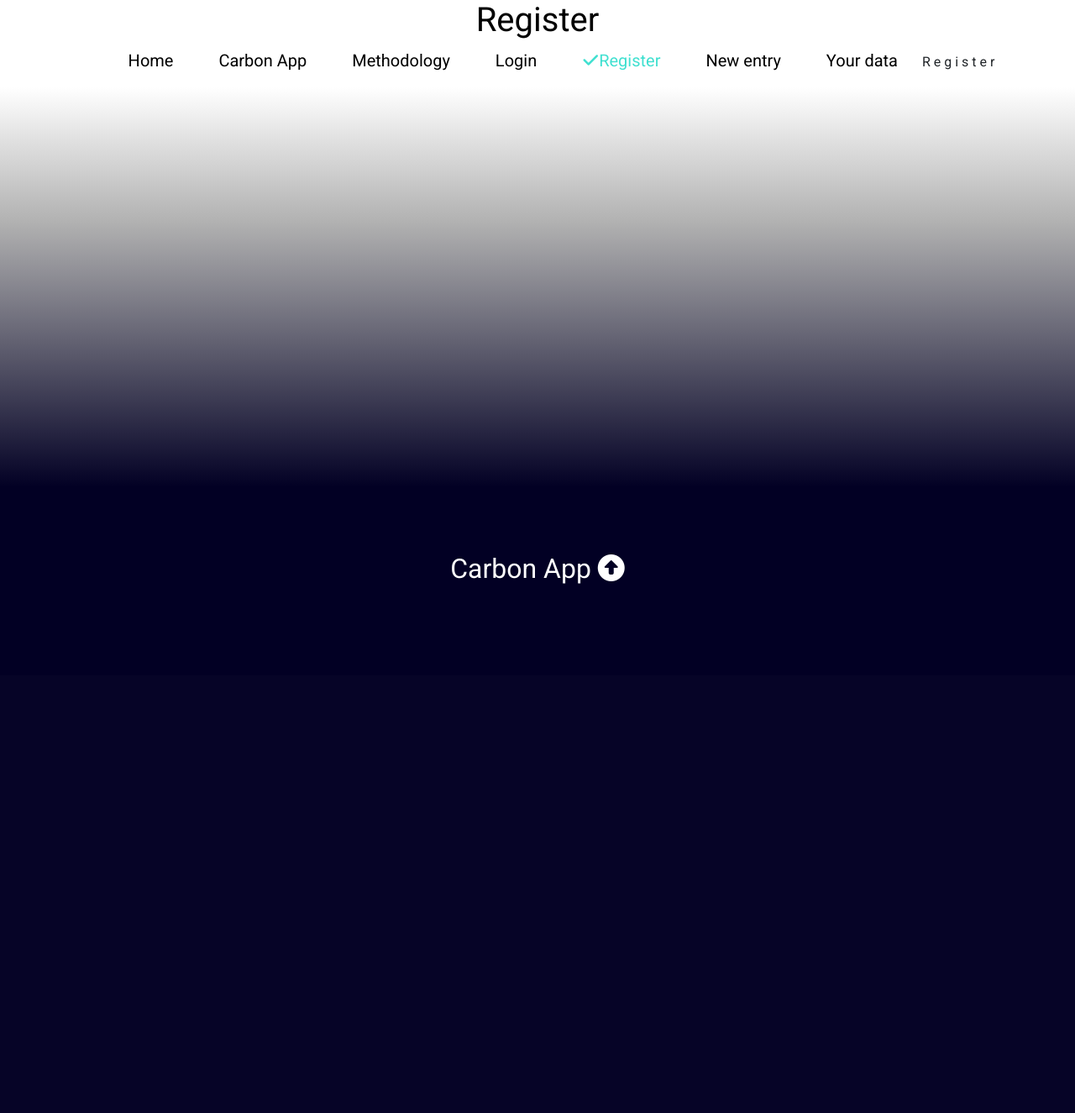
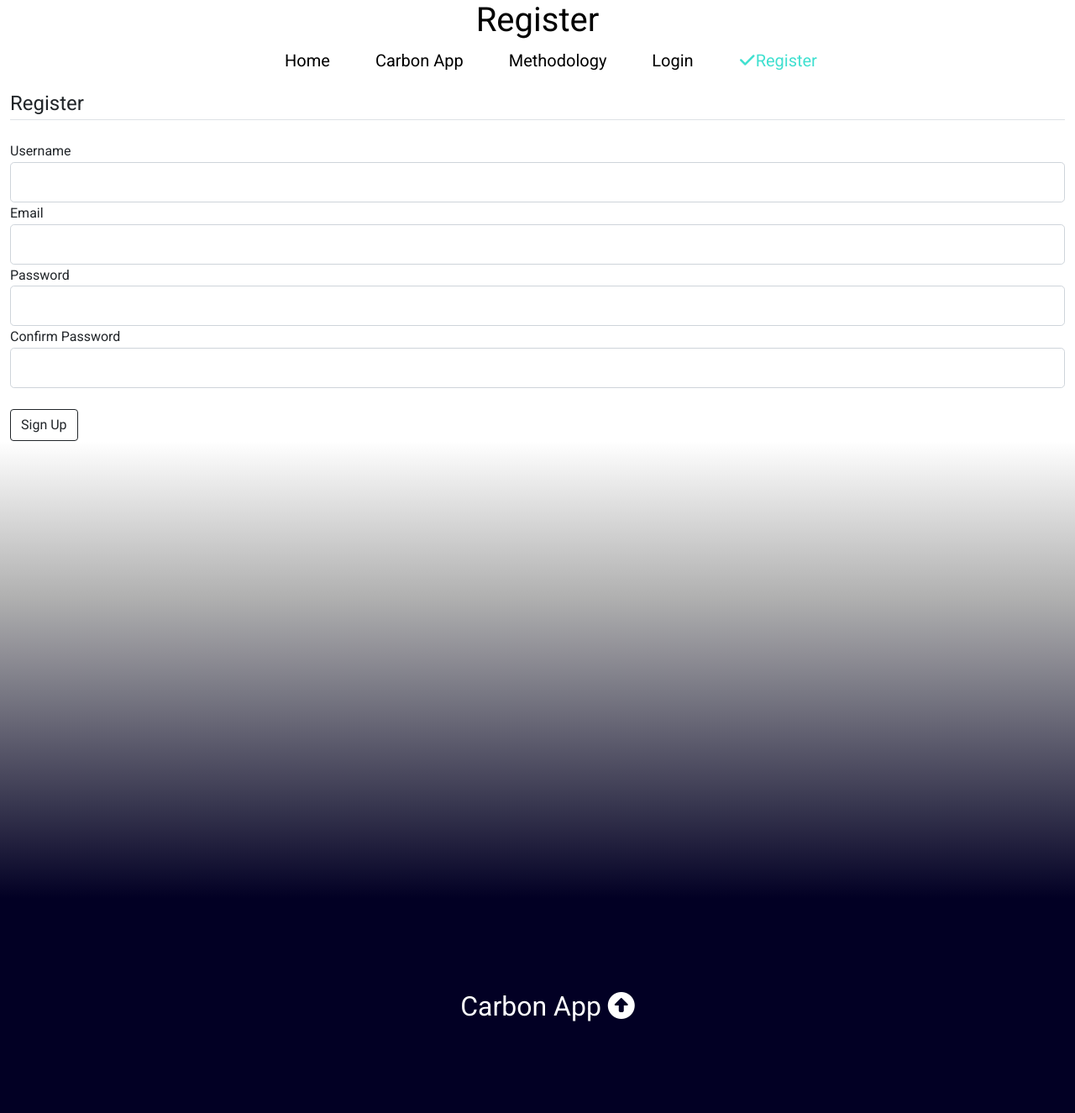
Before and after one commit to theoyster1/github_2023, a Flask app: page /users in a window 1280 px wide. Shown: the whole page at 84% size. Before the commit the page ends 695 px from the top, so only its background shows below. Run offline with Flask 2, Linux system fonts and the light colour scheme; some libraries are stand-ins or nearby versions.

Commit message:
Add files via upload

```diff
--- a/capp/__init__.py
+++ b/capp/__init__.py
@@ -1,6 +1,9 @@
 from flask import Flask
+import os
 
 application = Flask(__name__)
+
+application.config['SECRET_KEY'] = '3oueqkfdfas8ruewqndr8ewrewrouewrere44554'
 
 from capp.home.routes import home
 from capp.methodology.routes import methodology
--- a/capp/static/home.css
+++ b/capp/static/home.css
@@ -0,0 +1,10 @@
+
+.formula {
+    display: flex;
+    color: black;
+    flex-direction: row;
+    height: flex;
+    background-color: #ffffff;
+    padding: 0 0px;
+
+}
--- a/capp/static/layout.css
+++ b/capp/static/layout.css
@@ -1,6 +1,7 @@
 
 /* Google fonts Roboto  */
 @import url('https://fonts.googleapis.com/css2?family=Roboto:wght@100;400&display=swap');
+
 
 /* CSS utilities */
 *{
@@ -15,7 +16,7 @@ body {
 }
 .container {
   margin: auto;
-  max-width: 1320px;
+  max-width: 100%;
 }
 ul {
   list-style: none;
@@ -79,22 +80,25 @@ img {
 /* Footer  */
 
 .section_footer {
+    position: relative;
+    min-height: 100vh;
     background: rgb(2,0,36);
     background: linear-gradient(0deg, rgba(2,0,36,1) 32%, rgba(177,177,177,1) 77%, rgba(255,255,255,1) 100%);
 }
 
 .footer {
   display: flex;
-  position: relative;
+  position: absolute;
+  bottom: 0;
   align-items: center;
   justify-content: center;
   width: 100%;
-  height: 700px;
   background: rgb(2,0,36);
   background: linear-gradient(0deg, rgba(2,0,36,1) 32%, rgba(177,177,177,1) 77%, rgba(255,255,255,1) 100%);
 }
 #footer_text {
     position: absolute;
+    text-align: center;
     bottom: 100px;
     color: white;
 }
@@ -117,6 +121,7 @@ img {
     color: #568c63;
     border-bottom: #2a4359 2px solid;
   }
+
 }
 @keyframes showup {
     0% {opacity:0;}
--- a/capp/templates/carbon_app/carbon_app.html
+++ b/capp/templates/carbon_app/carbon_app.html
@@ -14,7 +14,10 @@
             <a href="{{url_for(a[title])}}" class="btn btn primary btn-sm mr-2">Your data</a>
         </div>
     </div>
-
+    <br>
+    <br>
+    <br>
+    <br>
 </body>
 </html>
 
--- a/capp/templates/layout.html
+++ b/capp/templates/layout.html
@@ -22,6 +22,7 @@
       <link rel="stylesheet" type="text/css" href="{{ url_for('static', filename='home.css') }}">
       <link rel="stylesheet" type="text/css" href="{{ url_for('static', filename='methodology.css') }}">
       <link rel="stylesheet" type="text/css" href="{{ url_for('static', filename='carbon_app.css') }}">
+      <link rel="stylesheet" type="text/css" href="{{ url_for('static', filename='user.css') }}">
 
 
 
@@ -41,8 +42,7 @@
 
 {% set a = {'Home':'home.Home','Carbon App':'carbon_app.Carbon_app',
  'Methodology':'methodology.Methodology', 'Login' : 'users.Login',
-'Register' : 'users.Register', 'New entry' : 'carbon_app.New_entry',
-'Your data' : 'carbon_app.Your_data'} %}
+'Register' : 'users.Register'} %}
 
 
 {% set b = {'Home':'fa-solid fa-house',
@@ -69,7 +69,6 @@
                         {% endfor %}
 
                         {% for i in title %}
-                        {{i}}
                         {% endfor %}
 
                     </li>
--- a/capp/templates/register.html
+++ b/capp/templates/register.html
@@ -1,11 +1,42 @@
 {% extends "layout.html" %}
 {% block content %}
-<head>
-    <title>Document</title>
-</head>
-<body>
 
-</body>
-</html>
+<section class='login_section_css'>
+    <div class='container'>
+        <div class='box'>
+            <form method='POST' action=''>
+                {{form.hidden_tag()}}
+                <fieldset class='form-group'>
+                    <legend class='border-bottom mb-4'>Register</legend>
+                    <div class='form-group'>
+                        {{form.username.label(class='form-control-label')}}
+                        {{form.username(class='form-control form-control-lg')}}
+                    </div>
+                    <div class='form-group'>
+                        {{form.email.label(class='form-control-label')}}
+                        {{form.email(class='form-control form-control-lg')}}
+                    </div>
+                <div class='form-group'>
+                    {{form.password.label(class='form-control-label')}}
+                    {{form.password(class='form-control form-control-lg')}}
+                </div>
+                <div class='form-group'>
+                    {{form.confirm_password.label(class='form-control-label')}}
+                    {{form.confirm_password(class='form-control form-control-lg')}}
+                </div>
+                <br>
+                <div class='form-group'>
+                    {{form.submit(class='btn btn-outline-dark')}}
+                </div>
+                </fieldset>
+            </form>
+        </div>
+    </div>
+
+</section>
+
+
+
+
 
 {% endblock content %}
--- /dev/null
+++ b/capp/users/forms.py
@@ -0,0 +1,24 @@
+from wsgiref.validate import validator
+from flask_wtf import FlaskForm
+from wtforms import StringField, PasswordField, SubmitField, validators
+from wtforms.validators import DataRequired, Length, Email, EqualTo
+
+class LoginForm(FlaskForm):
+    username = StringField('Username',
+                           validators = [DataRequired()])
+    password = PasswordField('Password',
+                             validators = [DataRequired()])
+    submit = SubmitField('Log in')
+
+class RegisterForm(FlaskForm):
+    username = StringField('Username',
+                        validators = [DataRequired()])
+    email = StringField('Email', validators=[DataRequired(), Email()])
+
+    password = PasswordField('Password',
+                            validators = [DataRequired()])
+
+    confirm_password = PasswordField('Confirm Password',
+                                     validators=[DataRequired(),
+                                                 EqualTo('password')])
+    submit = SubmitField('Sign Up')
--- a/capp/users/routes.py
+++ b/capp/users/routes.py
@@ -1,15 +1,25 @@
 
-from flask import render_template, Blueprint
+from flask import render_template, Blueprint, redirect, flash, url_for
+
+from capp.users.forms import LoginForm, RegisterForm
 
 users = Blueprint('users',__name__)
 
 
-@users.route('/users')
+@users.route('/users', methods = ['GET', 'POST'])
 def Register():
-  return render_template('register.html', title='Register')
+  form = RegisterForm()
+  if form.validate_on_submit():
+    flash('Successfully registred', 'success')
+    return redirect(url_for('home.Home'))
+  return render_template('register.html', title='Register', form = form)
 
-
-
-@users.route('/users/login')
+@users.route('/users/login', methods=['GET', 'POST'])
 def Login():
-    return render_template('login.html', title='Login')
+  form = LoginForm()
+  if form.validate_on_submit():
+    if form.username.data == 't1' and form.password.data == 't1':
+      flash('Succesfully logged in', 'success')
+      return redirect(url_for('home.Home'))
+    else: flash('Wrong username or password', 'danger')
+  return render_template('login.html', title='Login', form=form)
```
Also changed, not shown: capp/static/user.css (added, +57 -0 lines), capp/templates/Home.html (+19 -1 lines), capp/templates/login.html (+29 -6 lines), requirements.txt (+0 -28 lines).
